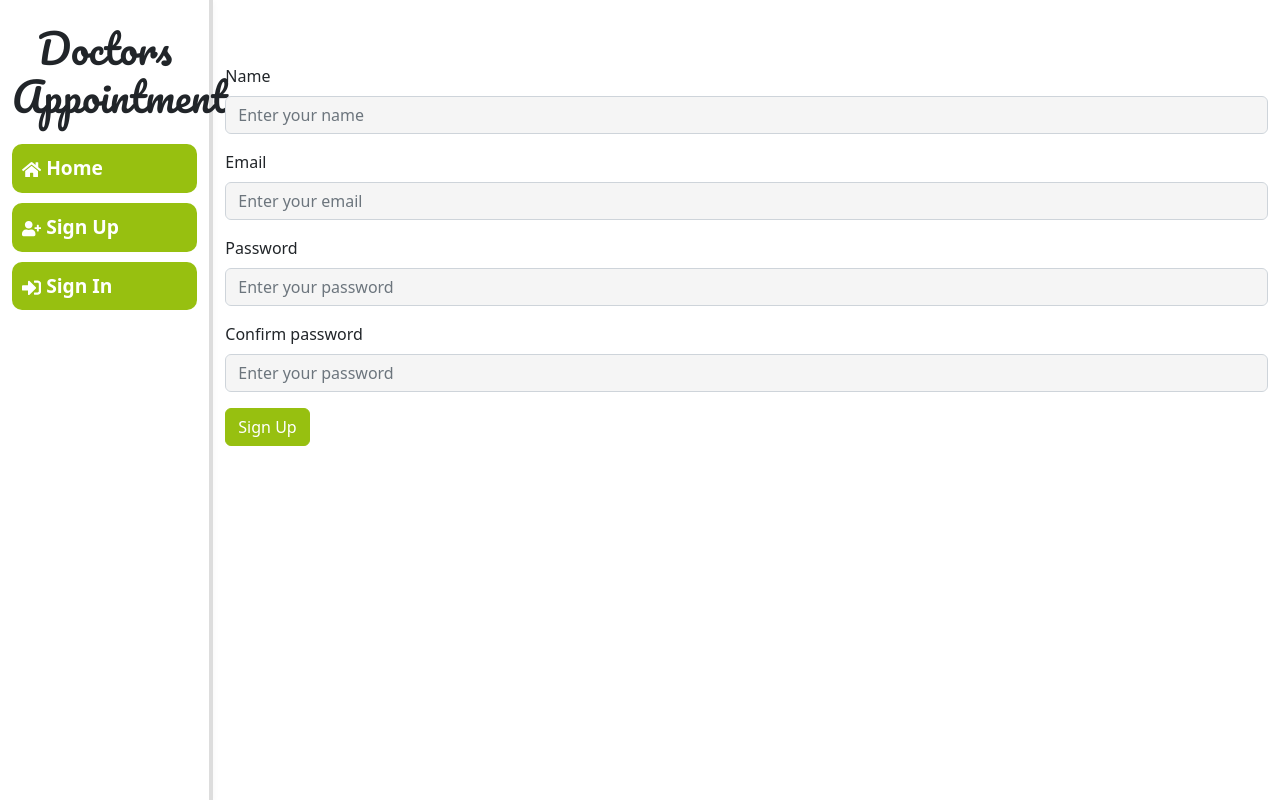
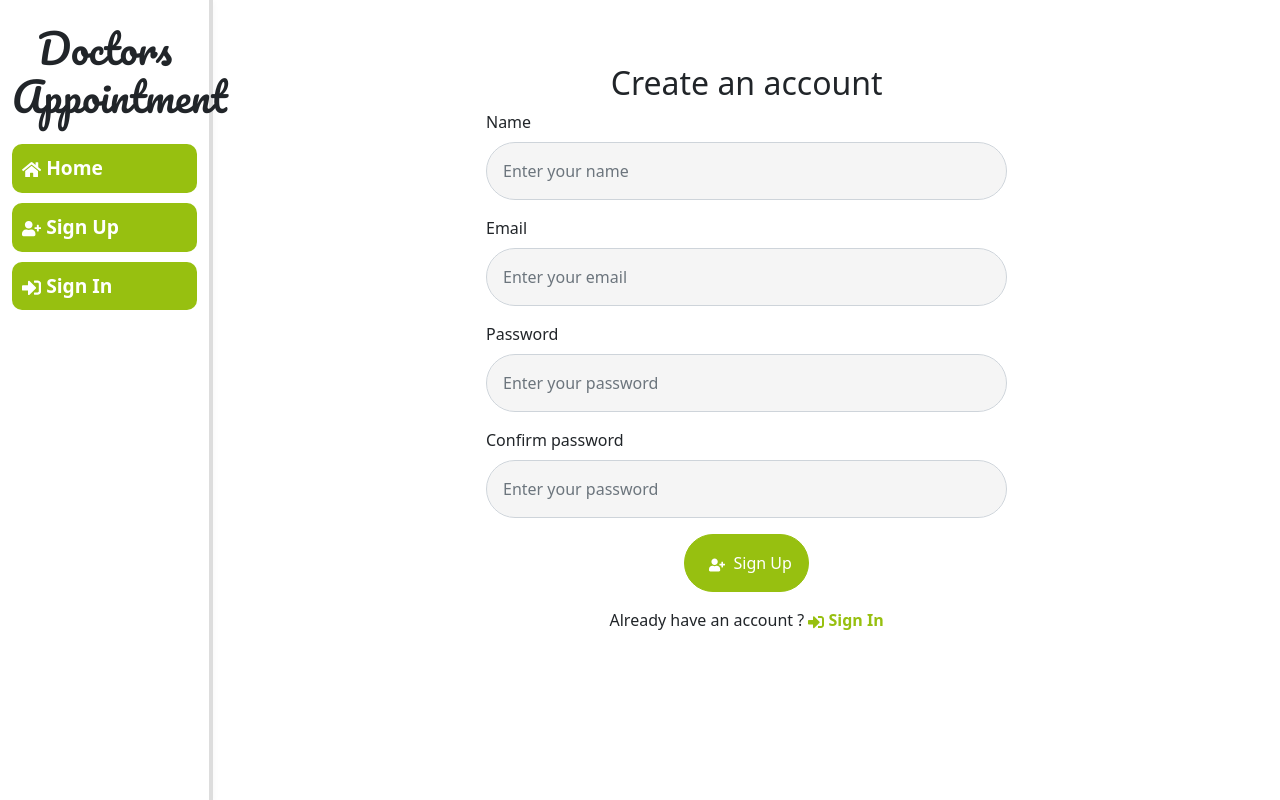
Before and after one commit to Felix45/Doctor-Appointment-Front-end, a React (Create React App) app: page /signup in a window 1280 px wide. Built offline with nearby package versions, Linux system fonts and the light colour scheme; no server answers.

Commit message:
Style login and sign up form

```diff
--- a/src/components/Login.js
+++ b/src/components/Login.js
@@ -1,10 +1,11 @@
 import React, { useEffect, useState } from 'react';
 import { useDispatch, useSelector } from 'react-redux';
-import { useNavigate } from 'react-router-dom';
+import { useNavigate, Link } from 'react-router-dom';
 import Form from 'react-bootstrap/Form';
 import Col from 'react-bootstrap/Col';
 import Row from 'react-bootstrap/Row';
 import Button from 'react-bootstrap/Button';
+import { FaUserPlus, FaSignInAlt } from 'react-icons/fa';
 import { userSignInThunk } from '../redux/slices/loginSlice';
 
 function Login() {
@@ -30,23 +31,39 @@ function Login() {
   }, [token, navigate]);
 
   return (
-    <Form className="mt-5" onSubmit={(e) => { handleSubmit(e); }}>
+    <Form className="form mt-5 text-center" onSubmit={(e) => { handleSubmit(e); }}>
+      <h2>Log in to your account</h2>
       <Form.Group className="mb-3">
         <Form.Label>Email</Form.Label>
-        <Form.Control type="email" placeholder="Enter your email" name="email" value={email} onChange={(e) => setEmail(e.target.value)} required />
+        <Form.Control type="email" className="rounded-pill p-3" placeholder="Enter your email" name="email" value={email} onChange={(e) => setEmail(e.target.value)} required />
       </Form.Group>
 
       <Form.Group className="mb-3">
         <Form.Label>Password</Form.Label>
-        <Form.Control type="password" placeholder="Enter your password" name="password" value={password} onChange={(e) => setPassword(e.target.value)} required />
+        <Form.Control type="password" className="rounded-pill p-3" placeholder="Enter your password" name="password" value={password} onChange={(e) => setPassword(e.target.value)} required />
       </Form.Group>
 
       <Form.Group>
-        <Button type="submit">Sign In</Button>
+        <Button type="submit" className="btn btn-block rounded-pill p-3">
+          <FaSignInAlt />
+          {' '}
+          Sign In
+        </Button>
       </Form.Group>
       <Col xs={12} className="mt-2 p-2">
         <Row>
-          { loginAttempt && <div className="alert alert-danger">Login not successful</div> }
+          <div>
+            Dont have an account ?
+            <Link to="/signup">
+              {' '}
+              <FaUserPlus />
+              {' '}
+              Sign Up
+            </Link>
+          </div>
+        </Row>
+        <Row className="mt-3">
+          { loginAttempt && <div className="alert alert-success">Log In</div> }
         </Row>
       </Col>
     </Form>
--- a/src/components/SignUp.js
+++ b/src/components/SignUp.js
@@ -1,10 +1,11 @@
 import React, { useState, useEffect } from 'react';
-import { useNavigate } from 'react-router-dom';
+import { useNavigate, Link } from 'react-router-dom';
 import { useDispatch, useSelector } from 'react-redux';
 import Form from 'react-bootstrap/Form';
 import Button from 'react-bootstrap/Button';
 import Row from 'react-bootstrap/Row';
 import Col from 'react-bootstrap/Col';
+import { FaSignInAlt, FaUserPlus } from 'react-icons/fa';
 import { userSignUpThunk } from '../redux/slices/authSlice';
 
 function SignUp() {
@@ -43,31 +44,46 @@ function SignUp() {
   }, [token, navigate]);
 
   return (
-    <Form className="mt-5" onSubmit={(e) => { handleSubmit(e); }}>
+    <Form className="form mt-5" onSubmit={(e) => { handleSubmit(e); }}>
+      <h2 className="text-center">Create an account</h2>
       <Form.Group className="mb-3">
         <Form.Label>Name</Form.Label>
-        <Form.Control type="text" placeholder="Enter your name" name="name" minLength="3" value={name} onChange={(e) => setName(e.target.value)} required />
+        <Form.Control type="text" className="rounded-pill p-3" placeholder="Enter your name" name="name" minLength="3" value={name} onChange={(e) => setName(e.target.value)} required />
       </Form.Group>
 
       <Form.Group className="mb-3">
         <Form.Label>Email</Form.Label>
-        <Form.Control type="email" placeholder="Enter your email" name="email" value={email} onChange={(e) => setEmail(e.target.value)} required />
+        <Form.Control type="email" className="rounded-pill p-3" placeholder="Enter your email" name="email" value={email} onChange={(e) => setEmail(e.target.value)} required />
       </Form.Group>
 
       <Form.Group className="mb-3">
         <Form.Label>Password</Form.Label>
-        <Form.Control type="password" placeholder="Enter your password" name="password" value={password} onChange={(e) => setPassword(e.target.value)} required />
+        <Form.Control type="password" className="rounded-pill p-3" placeholder="Enter your password" name="password" value={password} onChange={(e) => setPassword(e.target.value)} required />
       </Form.Group>
 
       <Form.Group className="mb-3">
         <Form.Label>Confirm password</Form.Label>
-        <Form.Control type="password" placeholder="Enter your password" name="password_confirmation" value={confirmation} onChange={(e) => setPasswordConfirm(e.target.value)} required />
+        <Form.Control type="password" className="rounded-pill p-3" placeholder="Enter your password" name="password_confirmation" value={confirmation} onChange={(e) => setPasswordConfirm(e.target.value)} required />
       </Form.Group>
 
-      <Form.Group>
-        <Button type="submit">Sign Up</Button>
+      <Form.Group className="text-center">
+        <Button type="submit" className="rounded-pill p-3">
+          <FaUserPlus className="fa-lg mx-2" />
+          Sign Up
+        </Button>
       </Form.Group>
       <Col xs={12} className="mt-2 p-2">
+        <Row className="text-center">
+          <div>
+            Already have an account ?
+            <Link to="/login">
+              {' '}
+              <FaSignInAlt />
+              {' '}
+              Sign In
+            </Link>
+          </div>
+        </Row>
         <Row>
           <div className={`alert ${alert}`}>{message}</div>
         </Row>
```
